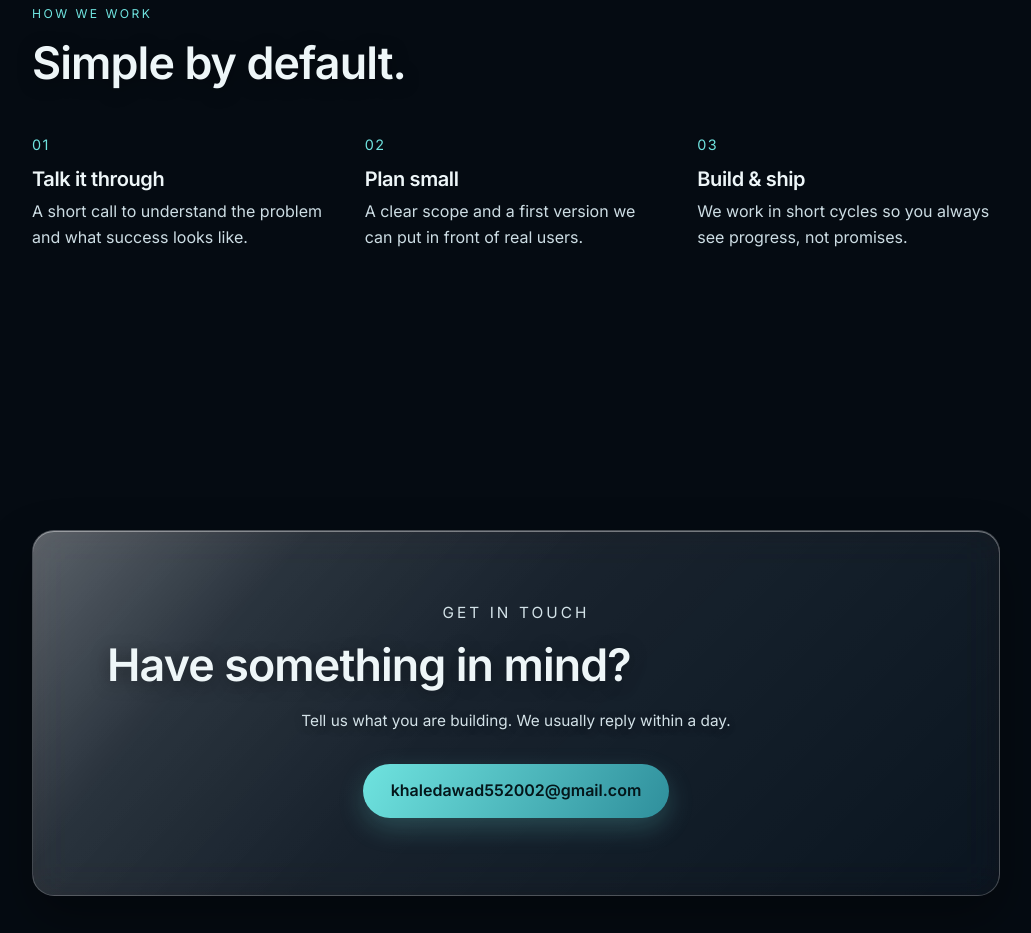
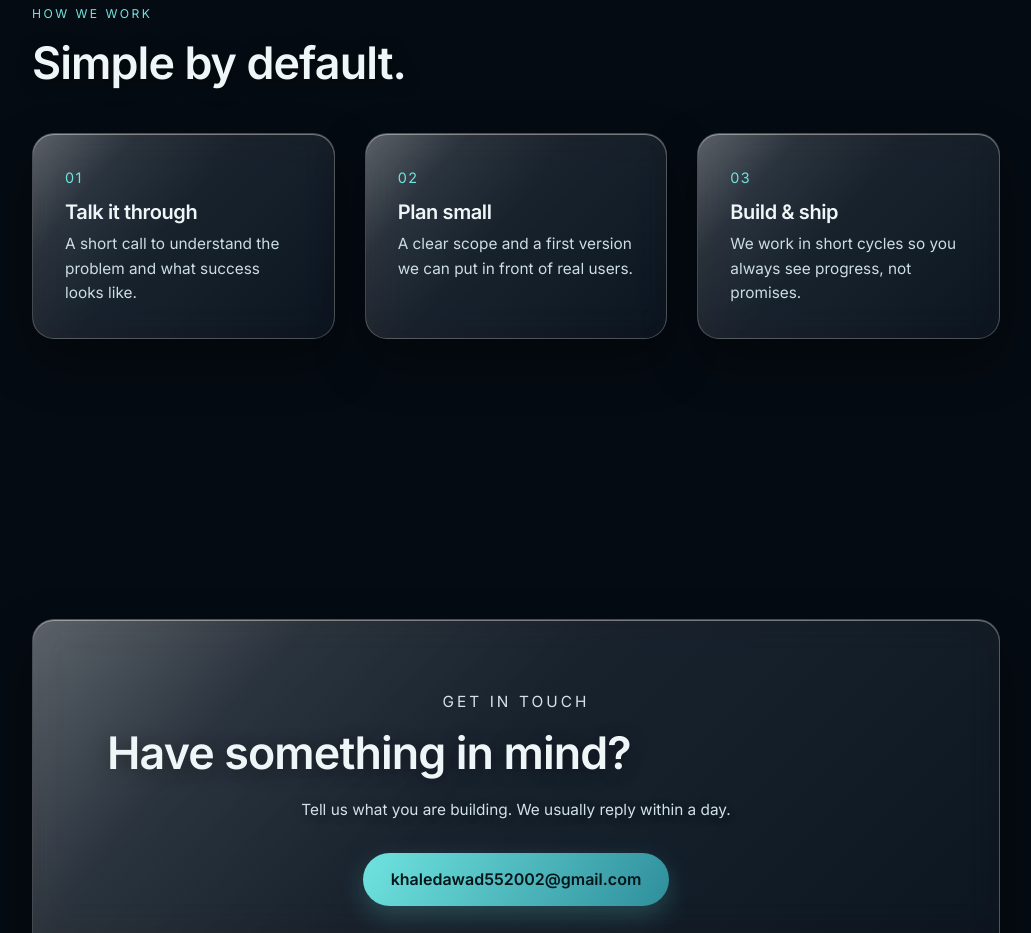
Before and after one commit to kelsaeed/SoftWave-Tech, a React (Vite) app: page / in a window 1280 px wide. Shown: the part 2320-3253 px from the top of the page, without its empty margins (124-1155 px from the left). Built offline with nearby package versions, Linux system fonts and the light colour scheme.

Commit message:
fix glass panels

```diff
--- a/src/components/Work.jsx
+++ b/src/components/Work.jsx
@@ -1,4 +1,5 @@
 import Reveal from './Reveal.jsx'
+import GlassCard from './GlassCard.jsx'
 
 const steps = [
   {
@@ -28,11 +29,11 @@ export default function Work() {
 
       <Reveal className="steps">
         {steps.map((s) => (
-          <div key={s.no} className="step">
+          <GlassCard key={s.no} className="step">
             <span className="step-no">{s.no}</span>
             <h3>{s.title}</h3>
             <p>{s.text}</p>
-          </div>
+          </GlassCard>
         ))}
       </Reveal>
     </section>
```
Also changed, not shown: public/assets/textures/glass-surface.jpg (deleted).
